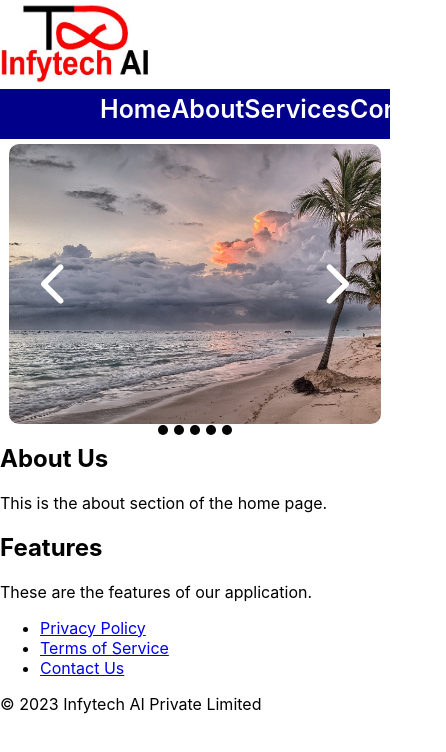
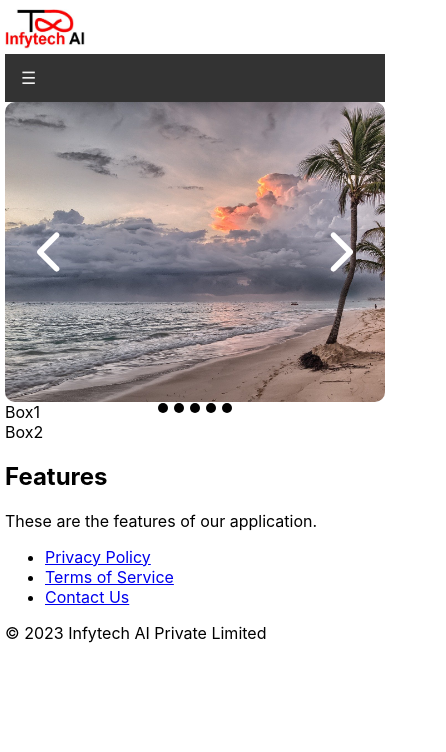
Before and after one commit to krish2592/iapl-api, a React (Create React App) app: page / in a window 390 px wide. Shown: the top 752 px of the page, 446 px wide, since content can reach past the window. Built offline with nearby package versions, Linux system fonts and the light colour scheme.

Commit message:
Added navigation bar css and responsive action

```diff
--- a/src/App.css
+++ b/src/App.css
@@ -1,5 +1,67 @@
 .App {
+  background-color: white;
 }
+
+.header {
+  /* Header styles */
+}
+
+.slider {
+  /* Slider styles */
+}
+
+.body {
+  /* Body styles */
+}
+
+.footer {
+  /* Footer styles */
+}
+
+@media screen and (max-width: 767px) {
+  .main-display-container {
+
+  }
+
+  .header {
+    /* Responsive header styles */
+  }
+
+  .slider {
+    /* Responsive slider styles */
+  }
+
+  .body {
+    /* Responsive body styles */
+  }
+
+  .footer {
+    /* Responsive footer styles */
+  }
+}
+
+@media screen and (max-width: 479px) {
+  .main-display-container {
+    padding: 5px;
+  }
+
+  .header {
+    /* Further responsive header styles */
+  }
+
+  .slider {
+    /* Further responsive slider styles */
+  }
+
+  .body {
+    /* Further responsive body styles */
+  }
+
+  .footer {
+    /* Further responsive footer styles */
+  }
+}
+
 
 .login-form-container, .login-form {
 display: flex;
@@ -70,49 +132,112 @@ button {
 }
 
 .company-logo {
-  width: 150px;
-  height: 80px;
+  width: 80px;
+  height: 40px;
 }
 
-.navbar-collapse {
-background-color:darkblue;
-height: 50px;
+/***********************************************************************/
+
+/* Dropdown container - needed to position the dropdown content */
+.navbar-menu-list {
+  display: flex;
+  flex-wrap: wrap;
+  align-items: center;
+  margin-top: 1px;
+  background-color: #333;
+  overflow: hidden;
 }
 
-.navbar-menu-list{
-  display: flex;
-  flex-direction: row;
-  margin-top:1px;
+.navbar-menu-list a {
+  float: left;
+  display: block;
+  color: #f2f2f2;
+  text-align: center;
+  padding: 14px 16px;
+  text-decoration: none;
+  font-size: 17px;
 }
 
-.navbar-menu-list a{
-  color:white;
-  text-decoration: none;
-  font-size: 25px;
-  font-weight: 600;
+.navbar-menu-list .icon {
+  display: none;
 }
 
-#navbar-menu-list1 {
-  width: 100px;
-  color: white;
-  margin-top:5px;
-  margin-left:100px;
+.nav-menu-col2, .nav-menu-col3 {
+  float: left;
+  overflow: hidden;
 }
 
-#navbar-menu-list2 {
-  width: 100px;
+.nav-menu-col2 .dropbtn, .nav-menu-col3 .dropbtn {
+  font-size: 17px;
+  border: none;
+  outline: none;
   color: white;
-  margin-top:5px;
+  padding: 14px 16px;
+  background-color: inherit;
+  font-family: inherit;
+  margin: 0;
 }
 
-#navbar-menu-list3 {
-  width: 130px;
-  color: white;
-  margin-top:5px;
+.dropdown-content {
+  display: none;
+  position: absolute;
+  background-color: #f9f9f9;
+  min-width: 160px;
+  box-shadow: 0px 8px 16px 0px rgba(0,0,0,0.2);
+  z-index: 1;
 }
 
-#navbar-menu-list4 {
-  width: 100px;
+.dropdown-content a {
+  float: none;
+  color: black;
+  padding: 12px 16px;
+  text-decoration: none;
+  display: block;
+  text-align: left;
+}
+
+.navbar-menu-list a:hover, .nav-menu-col2:hover .dropbtn, .nav-menu-col3:hover .dropbtn {
+  background-color: #555;
   color: white;
-  margin-top:5px;
 }
+
+.dropdown-content a:hover {
+  background-color: #ddd;
+  color: black;
+}
+
+.nav-menu-col2:hover .dropdown-content, .nav-menu-col3:hover .dropdown-content {
+  display: block;
+}
+
+
+@media screen and (max-width: 600px) {
+  .navbar-menu-list > div:not(:last-child) > a, .nav-menu-col2 .dropbtn, .nav-menu-col3 .dropbtn{
+    display: none;
+  }
+  .navbar-menu-list a.icon {
+    float: right;
+    display: block;
+  }
+}
+
+@media screen and (max-width: 600px) {
+  .navbar-menu-list.responsive {position: relative;}
+  .navbar-menu-list.responsive .icon {
+    position: absolute;
+    right: 0;
+    top: 0;
+  }
+  .navbar-menu-list.responsive, .navbar-menu-list.responsive > div > a {
+    float: none;
+    display: block;
+    text-align: left;
+  }
+  .navbar-menu-list.responsive .nav-menu-col2, .navbar-menu-list.responsive .nav-menu-col3 {float: none;}
+  .navbar-menu-list.responsive .dropdown-content {position: relative;}
+  .navbar-menu-list.responsive .nav-menu-col2 .dropbtn, .navbar-menu-list.responsive .nav-menu-col3 .dropbtn {
+    display: block;
+    width: 100%;
+    text-align: left;
+  }
+}
--- /dev/null
+++ b/src/Body.css
@@ -0,0 +1,3 @@
+.maahaul-welcome-page {
+
+}
--- a/src/Homes/Body.jsx
+++ b/src/Homes/Body.jsx
@@ -1,12 +1,13 @@
 import React from "react";
+import '../Body.css';
 
 const Body = () => {
 
     return (
     <body>
         <section>
-            <h2>About Us</h2>
-            <p>This is the about section of the home page.</p>
+            <div className="maahaul-welcome-page">Box1</div>
+            <div className="mep-design-welcome-page">Box2</div>
         </section>
         <section>
             <h2>Features</h2>
--- a/src/Homes/Header.jsx
+++ b/src/Homes/Header.jsx
@@ -1,5 +1,4 @@
 import React from 'react';
-import { Link } from 'react-router-dom';
 import Navigation from './Navigation';
 import logo from '../Images/logo.png';
 
@@ -7,20 +6,12 @@ const Header = () => {
   return (
     <header className="main-header-container">
       <div className='header-container'>
-        <div className='top-header-row'>
-          <div className=''>
             <a className='logo' href='/'>
               <img src={logo} alt='Infytech AI'  className='company-logo'/>
             </a>
-          </div>
-        </div>
       </div>
       <div className="main-nav-bar-container">
-        <div className='container'>
-          <div className='main-menu'>
-            <Navigation/>
-          </div>
-        </div>
+          <Navigation/>
       </div>
     </header>
   );
--- a/src/Homes/ImageSlider.jsx
+++ b/src/Homes/ImageSlider.jsx
@@ -5,10 +5,15 @@ import { faChevronLeft, faChevronRight, faCircle } from '@fortawesome/free-solid
 const ImageSlider = ({ slides }) => {
   const [currentIndex, setCurrentIndex] = useState(0);
 
+const containerStyle = {
+    width: "100%",
+    height: "300px",
+    margin: "0 auto",
+}
+
 const sliderStyle = {
     height:'100%',
     position: 'relative',
-    margin:'5px'
 }
 
 const slideStyles = {
@@ -57,6 +62,7 @@ const rightArrowStyles = {
   const dotStyleContainer = {
     display:'flex',
     justifyContent: "center",
+    color:"black"
   }
 
   const dotStyle = {
@@ -70,6 +76,7 @@ const rightArrowStyles = {
   }
 
   return (
+    <div style={containerStyle}>
     <div className="image-slider" style={sliderStyle}>
             <div style={leftArrowStyles} onClick={goToPreviousSlide}>
                 <FontAwesomeIcon icon={faChevronLeft} />
@@ -84,6 +91,7 @@ const rightArrowStyles = {
         ))}
       </div>
     </div>
+    </div>
   );
 };
 
--- a/src/Homes/Navigation.jsx
+++ b/src/Homes/Navigation.jsx
@@ -1,26 +1,68 @@
-import React from 'react';
+import React, { useState } from 'react';
 import { Link } from 'react-router-dom';
+import '../App.css';
+
 
 const Navigation = () => {
+  const [isResponsive, setIsResponsive] = useState(false);
+  const toggleResponsive = () => {
+    setIsResponsive(prevState => !prevState);
+  };
+
+  const [isDropdownOpen, setIsDropdownOpen] = useState({
+    about: false,
+    services: false
+  });
+
+  const handleDropdownMouseOver = (dropdownName) => {
+    setIsDropdownOpen((prevState) => ({
+      ...prevState,
+      [dropdownName]: true
+    }));
+  };
+
+  const handleDropdownMouseLeave = (dropdownName) => {
+    setIsDropdownOpen((prevState) => ({
+      ...prevState,
+      [dropdownName]: false
+    }));
+  };
+
   return (
-    <nav className='navbar-toggleabale-container'>
-      <div className='navbar-collapse' id='nav-collapse'>
-        <div className='navbar-menu-list'>
+        <nav className={`navbar-menu-list ${isResponsive ? 'responsive' : ''}`} id='navbarMenuList'>
           <div id='navbar-menu-list1' className='nav-menu-col1'>
             <Link to="/">Home</Link>
           </div>
-          <div id='navbar-menu-list2' className='nav-menu-col2'>
-            <Link to="/about">About</Link>
+          <div id='navbar-menu-list2' className='nav-menu-col2' onMouseOver={() => handleDropdownMouseOver('about')}
+          onMouseLeave={() => handleDropdownMouseLeave('about')}>
+            <button className="dropbtn">
+              About<i className="fa fa-caret-down"></i>
+            </button>
+            {isDropdownOpen.about && (
+          <div class="dropdown-content">
+             <Link to="/about">About Infytech AI</Link>
+             <Link to="/why/infytech">Why Infytech AI</Link>
+             <Link to="/team">Team</Link>
           </div>
-          <div id='navbar-menu-list3' className='nav-menu-col3'>
-            <Link to="/services">Services</Link>
+            )}
+          </div>
+          <div id='navbar-menu-list3' className='nav-menu-col3' onMouseOver={() => handleDropdownMouseOver('services')}
+          onMouseLeave={() => handleDropdownMouseLeave('services')}>
+          <button className="dropbtn">
+              Services<i className="fa fa-caret-down"></i>
+            </button>
+            {isDropdownOpen.services && (
+          <div class="dropdown-content">
+            <Link to="/education">Educational</Link>
+            <Link to="/mep/design">Electrical MEP Design</Link>
+          </div>
+            )}
           </div>
           <div id='navbar-menu-list4' className='nav-menu-col4'>
             <Link to="/contact">Contact</Link>
           </div>
-        </div>
-      </div>
-    </nav>
+          <a href="javascript:void(0);" className={`icon ${isResponsive ? 'active' : ''}`}  onClick={toggleResponsive}>&#9776;</a>
+        </nav>
   );
 };
 
--- a/src/Users/Home.jsx
+++ b/src/Users/Home.jsx
@@ -3,6 +3,7 @@ import Header from '../Homes/Header';
 import Body from '../Homes/Body';
 import Footer from '../Homes/Footer';
 import ImageSlider from '../Homes/ImageSlider';
+import '../App.css'
 
 const Home = () => {
 
@@ -14,18 +15,12 @@ const Home = () => {
     {url:'http://localhost:3000/image-5.jpg', title:""}
   ];
 
-  const containerStyle = {
-    width: "98%",
-    height: "280px",
-    margin: "0 auto",
-  }
+
 
   return (
-    <div>
+    <div className='main-display-container'>
         <Header/>
-        <div style={containerStyle}>
-          <ImageSlider slides={images}/>
-        </div>
+        <ImageSlider slides={images}/>
         <Body/>
         <Footer/>
     </div>
```
